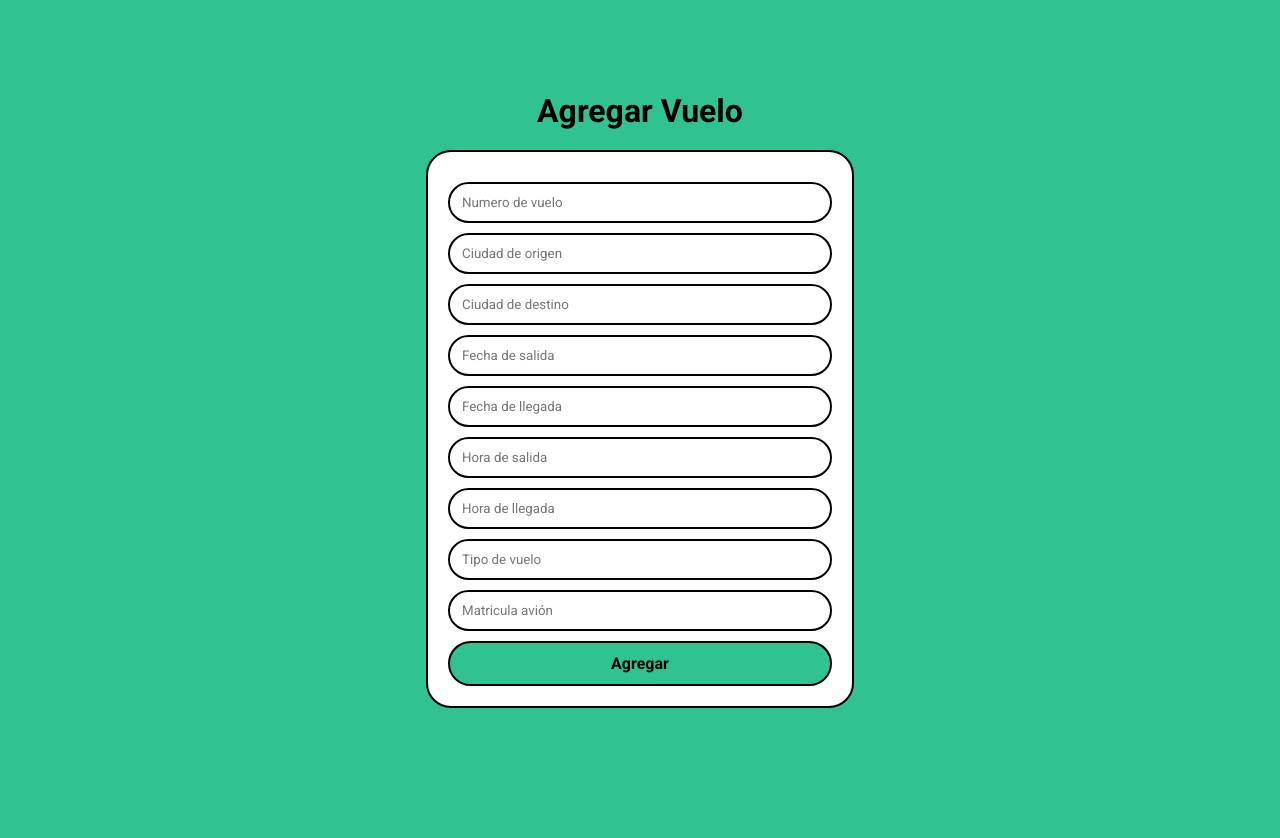
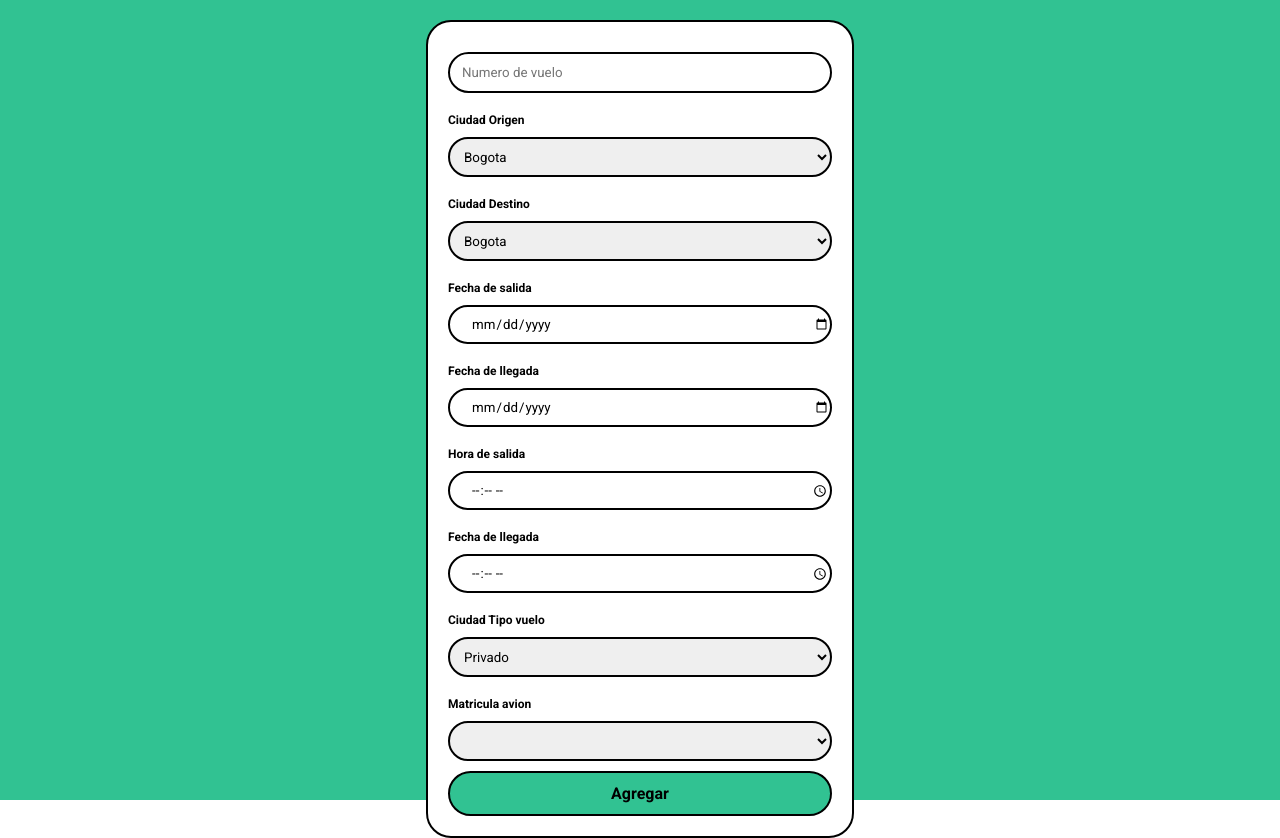
Before and after one commit to Duvier-Reinosa/proyecto_aerlinia, a Flask app: page /dashboard/agregarVuelo in a window 1280 px wide. Before the commit the page ends 708 px from the top, so only its background shows below. Run offline with Flask 3, Linux system fonts and the light colour scheme; lists and menus that the app fills with data are empty; parts of the project's set-up code (start-up, migrations or seed data) failed here and were passed over.

Commit message:
añadí cambios

```diff
--- a/app.py
+++ b/app.py
@@ -1,6 +1,6 @@
 from flask import Flask, render_template, request, url_for, send_from_directory, send_file
 import os
-from metodos import listarVuelos
+from metodos import listarVuelosApi, listarMatriculasAvion
 
 app = Flask(__name__)
 
@@ -31,13 +31,32 @@
 def agregarVuelo():
     return render_template('dashboard/agregarVuelo.html')
 
-# api
+# api /backend
 
-@app.route('/listaVuelos', methods=['GET'])
+@app.route('/api/listaVuelos', methods=['GET'])
 def login():
     if request.method == 'GET':
         # agregar metodo para obtener los vuelos, se pueden guardar en un archivo de texto hacer un metodo en el archivo metodos para obtener los vuelos
-        return listarVuelos()
+        return listarVuelosApi()
+    else:
+        return []
+
+# api para dashboard
+@app.route('/api/dashboard/agregarVuelo', methods=['POST'])
+def agregarVueloApi():
+    if request.method == 'POST':
+        data = request.form
+        print(data)
+        # agregar metodo para obtener los vuelos, se pueden guardar en un archivo de texto hacer un metodo en el archivo metodos para obtener los vuelos
+        return []
+    else:
+        return []
+#
+@app.route('/api/dashboard/listarMatriculas', methods=['GET'])
+def listasMAtriculas():
+    if request.method == 'GET':
+        # agregar metodo para obtener los vuelos, se pueden guardar en un archivo de texto hacer un metodo en el archivo metodos para obtener los vuelos
+        return listarMatriculasAvion()
     else:
         return []
 
--- a/modules/clases.py
+++ b/modules/clases.py
@@ -83,7 +83,7 @@
         self.hora_ida=hora_ida
         self.hora_llegada=hora_llegada
         self.tipo_vuelo=tipo_vuelo
-        self.tipo_valor=tipo_valor
+        self.tipo_valor= [100, 400]
         self.matricula_avion = None
         self.identifica_piloto=None
         self.identifica_tripulacion=[]
--- a/static/css/dashboard.css
+++ b/static/css/dashboard.css
@@ -41,3 +41,15 @@
     font-weight: 600;
     font-size: 16px;
 }
+.form label{
+    font-size: 12px;
+    margin-top: 20px;
+    font-weight: 600;
+}
+.selectorCity{
+    margin-top: 10px;
+    height: 40px;
+    border-radius: 25px;
+    border: 2px black solid;
+    text-indent: 10px;
+}
--- a/templates/dashboard/agregarVuelo.html
+++ b/templates/dashboard/agregarVuelo.html
@@ -21,19 +21,73 @@
     self.matricula_avion = None -->
     <div class="container">
         <h1>Agregar Vuelo</h1>
-        <form action="" method="post" class="form">
-            <input placeholder="Numero de vuelo"/>
-            <input placeholder="Ciudad de origen"/>
-            <input placeholder="Ciudad de destino"/>
-            <input placeholder="Fecha de salida"/>
-            <input placeholder="Fecha de llegada"/>
-            <input placeholder="Hora de salida"/>
-            <input placeholder="Hora de llegada"/>
-            <input placeholder="Tipo de vuelo"/>
-            <input placeholder="Matricula avión"/>
+        <form action="/api/dashboard/agregarVuelo" method="post" class="form">
+            <!-- hazme un selector con todas las ciudades de colombia que tengan aeropuerto -->
+            <input placeholder="Numero de vuelo" />
+            <label for="origen">Ciudad Origen</label>
+            <select class="selectorCity" aria-placeholder="Ciudad Origen">
+                <option value="Bogota">Bogota</option>
+                <option value="Medellin">Medellin</option>
+                <option value="Cali">Cali</option>
+                <option value="Barranquilla">Barranquilla</option>
+                <option value="Cartagena">Cartagena</option>
+                <option value="Cucuta">Cucuta</option>
+                <option value="Ibague">Ibague</option>
+                <option value="Bucaramanga">Bucaramanga</option>
+                <option value="Santa Marta">Santa Marta</option>
+                <option value="Villavicencio">Villavicencio</option>
+                <option value="Pereira">Pereira</option>
+                <option value="Pasto">Pasto</option>
+                <option value="Manizales">Manizales</option>
+                <option value="Neiva">Neiva</option>
+                <option value="Armenia">Armenia</option>
+            </select>
+            <label for="origen">Ciudad Destino</label>
+            <select class="selectorCity" aria-placeholder="Ciudad Destino">
+                <option value="Bogota">Bogota</option>
+                <option value="Medellin">Medellin</option>
+                <option value="Cali">Cali</option>
+                <option value="Barranquilla">Barranquilla</option>
+                <option value="Cartagena">Cartagena</option>
+                <option value="Cucuta">Cucuta</option>
+                <option value="Ibague">Ibague</option>
+                <option value="Bucaramanga">Bucaramanga</option>
+                <option value="Santa Marta">Santa Marta</option>
+                <option value="Villavicencio">Villavicencio</option>
+                <option value="Pereira">Pereira</option>
+                <option value="Pasto">Pasto</option>
+                <option value="Manizales">Manizales</option>
+                <option value="Neiva">Neiva</option>
+                <option value="Armenia">Armenia</option>
+            </select>
+            <label >Fecha de salida</label>
+            <input placeholder="Fecha de salida" type="date"/>
+            <label >Fecha de llegada</label>
+            <input placeholder="Fecha de llegada" type="date"/>
+            <label >Hora de salida</label>
+            <input placeholder="Hora de salida" type="time"/>
+            <label >Fecha de llegada</label>
+            <input placeholder="Hora de llegada" type="time" />
+            <label for="origen">Ciudad Tipo vuelo</label>
+            <select class="selectorCity" aria-placeholder="tipo_vuelo">
+                <option value="privado">Privado</option>
+                <option value="comercial">Comercial</option>
+            </select>
+            <label for="origen">Matricula avion</label>
+            <select class="selectorCity" aria-placeholder="matricula_avion">
+                <!-- <option value="privado">Privado</option>
+                <option value="comercial">Comercial</option> -->
+            </select>
             <button type="submit">Agregar</button>
         </form>
     </div>
+    <script>
+        document.getElementsByClassName("form").addEventListener("submit", function(event) {
+            event.preventDefault();  // Previene el comportamiento de redirección del formulario
 
+            // Realiza cualquier acción adicional que desees, como limpiar los campos
+            document.getElementsByClassName("form").reset();
+        });
+    </script>
 </body>
 </html>
```
Also changed, not shown: metodos.py (+37 -15 lines), static/css/index.css (+7 -0 lines), templates/vistas/index.html (+23 -4 lines), 2 other files.
